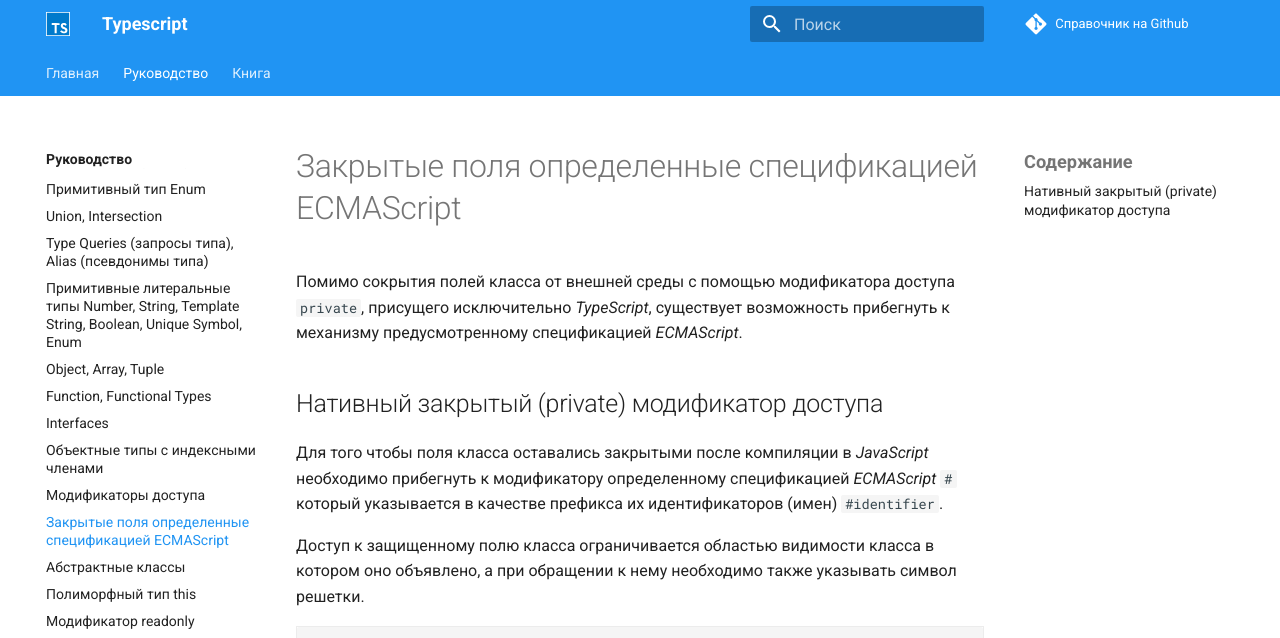
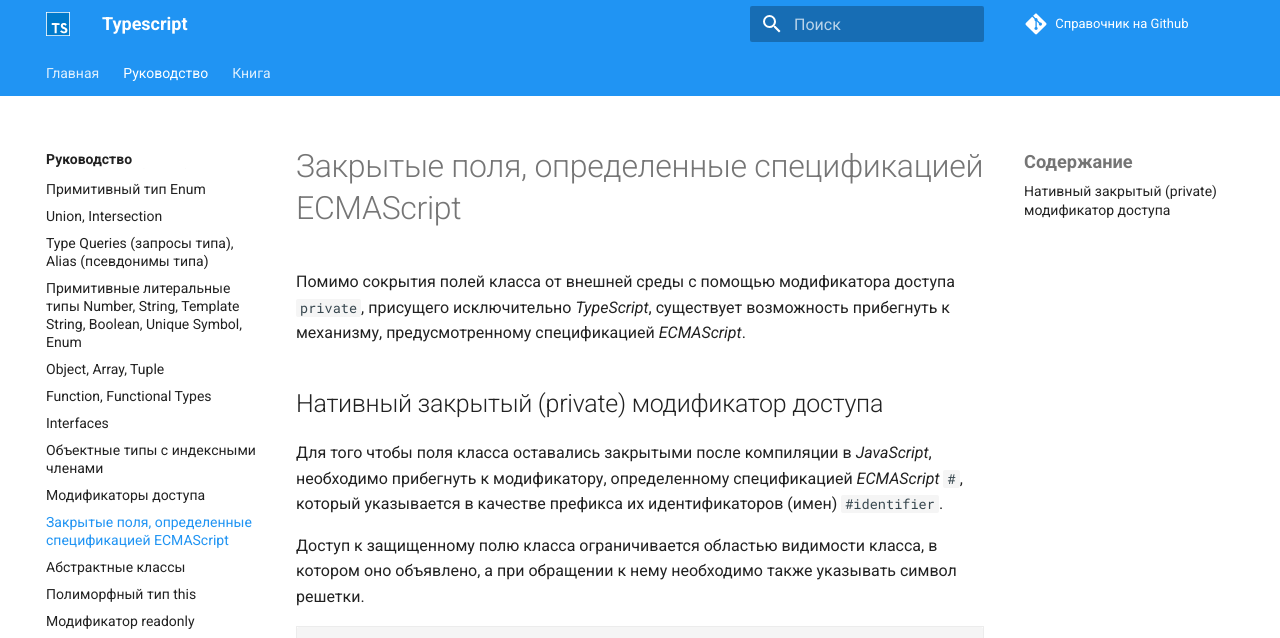
Before and after one commit to xsltdev/scriptdev.ru, an MkDocs documentation site: the page built from docs/guide/024.md, in a window 1280 px wide and 900 px high. Shown: the top 638 px of the window. Built offline with MkDocs 1.6.1 and Material for MkDocs 9.7.7, drawn with Linux system fonts in a browser that asks for light colours; comment, search, counter and statistics services are not loaded; some of the changed text lies outside the part shown.

Commit message:
edited mistakes

````diff
--- a/docs/guide/024.md
+++ b/docs/guide/024.md
@@ -1,12 +1,12 @@
-# Закрытые поля определенные спецификацией ECMAScript
+# Закрытые поля, определенные спецификацией ECMAScript
 
-Помимо сокрытия полей класса от внешней среды с помощью модификатора доступа `private`, присущего исключительно _TypeScript_, существует возможность прибегнуть к механизму предусмотренному спецификацией _ECMAScript_.
+Помимо сокрытия полей класса от внешней среды с помощью модификатора доступа `private`, присущего исключительно _TypeScript_, существует возможность прибегнуть к механизму, предусмотренному спецификацией _ECMAScript_.
 
 ## Нативный закрытый (private) модификатор доступа
 
-Для того чтобы поля класса оставались закрытыми после компиляции в _JavaScript_ необходимо прибегнуть к модификатору определенному спецификацией _ECMAScript_ `#` который указывается в качестве префикса их идентификаторов (имен) `#identifier`.
+Для того чтобы поля класса оставались закрытыми после компиляции в _JavaScript_, необходимо прибегнуть к модификатору, определенному спецификацией _ECMAScript_ `#`, который указывается в качестве префикса их идентификаторов (имен) `#identifier`.
 
-Доступ к защищенному полю класса ограничивается областью видимости класса в котором оно объявлено, а при обращении к нему необходимо также указывать символ решетки.
+Доступ к защищенному полю класса ограничивается областью видимости класса, в котором оно объявлено, а при обращении к нему необходимо также указывать символ решетки.
 
 ```ts
 class Animal {
@@ -63,7 +63,7 @@ class Bird extends Animal {
 }
 ```
 
-Сценарий с защищенными полями предусмотренными спецификацией _ECMAScript_:
+Сценарий с защищенными полями, предусмотренными спецификацией _ECMAScript_:
 
 ```ts
 class Animal {
@@ -78,7 +78,7 @@ class Bird extends Animal {
 }
 ```
 
-И в заключение, стоит упомянуть что существует несколько нюансов — один из них заключается в том, что закрытые поля нельзя объявлять непосредственно в конструкторе.
+И в заключение, стоит упомянуть, что существует несколько нюансов — один из них заключается в том, что закрытые поля нельзя объявлять непосредственно в конструкторе.
 
 ```ts
 class Animal {
@@ -87,4 +87,4 @@ class Animal {
 }
 ```
 
-Другой нюанс связан с тем, что код содержащий закрытые поля класса может быть скомпилирован исключительно в версии `es6` и выше.
+Другой нюанс связан с тем, что код, содержащий закрытые поля класса, может быть скомпилирован исключительно в версии `es6` и выше.
````
